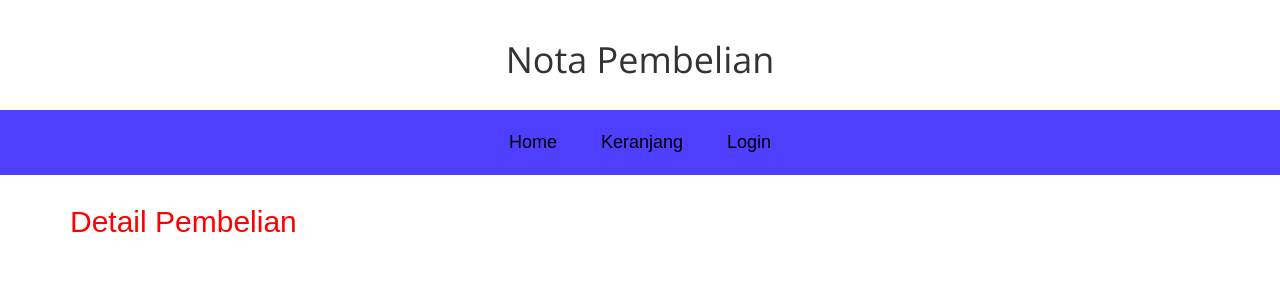
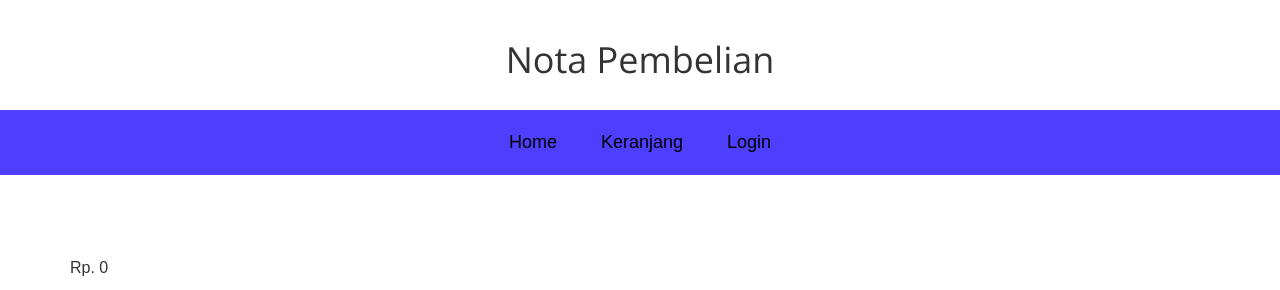
Before and after one commit to rzxyss/kantin, a PHP site: page /nota.php?id=1 in a window 1280 px wide. Shown: the top 290 px of the page. Run offline with PHP 8.4, Linux system fonts and the light colour scheme; data that the repository does not hold is empty.

Commit message:
fist commmit

```diff
--- a/nota.php
+++ b/nota.php
@@ -48,7 +48,6 @@
 
     <section class="konten">
         <div class="container">
-            <h2>Detail Pembelian</h2>
             <?php
                 $sql = "SELECT * FROM pembelian JOIN siswa ON pembelian.id_siswa=siswa.id_siswa WHERE pembelian.id_pembelian='$_GET[id]'";
                 $query = mysqli_query($conn,$sql);
```
